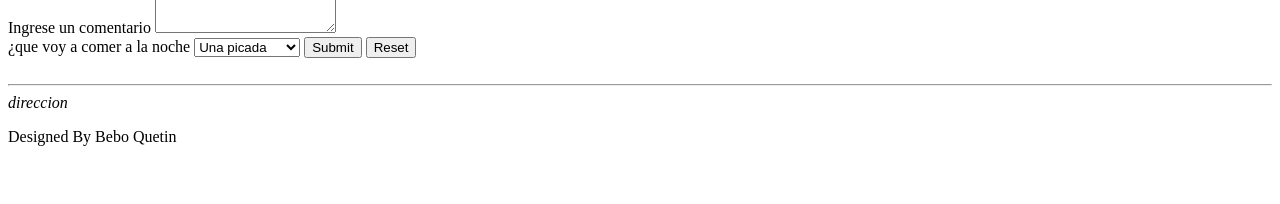
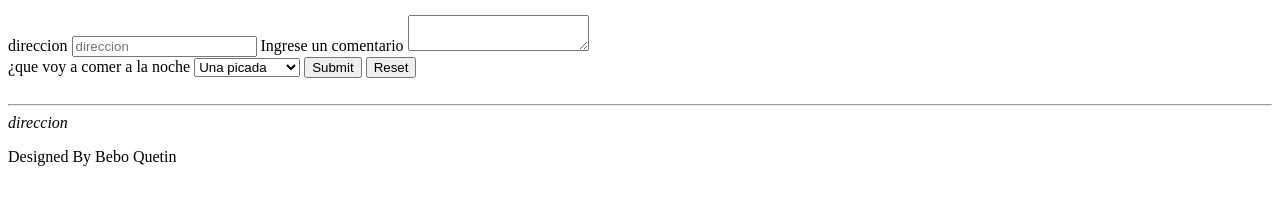
Before and after one commit to alejandrozapata73/clasedesrrolloweb2020, a plain HTML site: page formulario.html in a window 1280 px wide. Shown: the part 316-520 px from the top of the page. Drawn offline with Linux system fonts and the light colour scheme.

Commit message:
ingrese boton direccion

```diff
--- a/formulario.html
+++ b/formulario.html
@@ -46,6 +46,9 @@
 <label> Password</label>
 <input type="password">
 <br>
+<br>
+<label>direccion</label>
+<input type="text" placeholder="direccion">
 <label>Ingrese un comentario</label>
 <textarea></textarea>
 <br>
```
